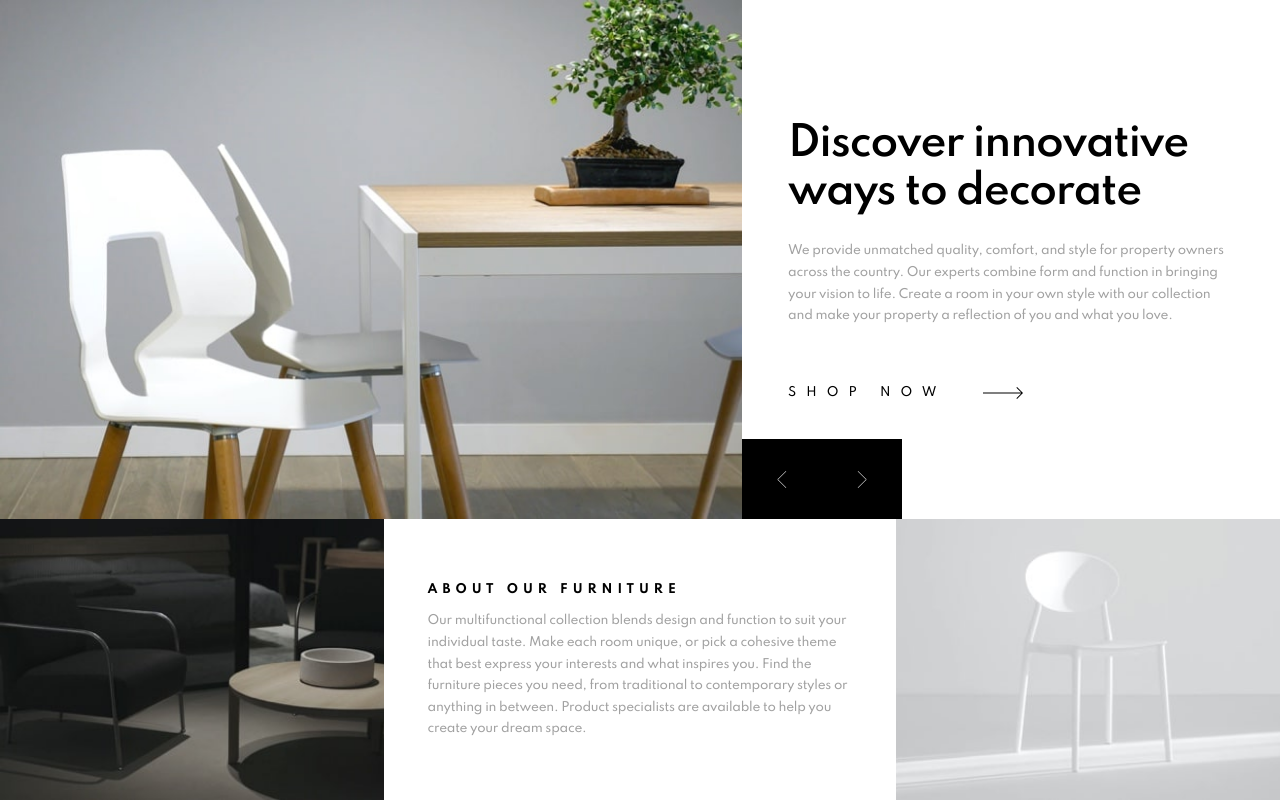
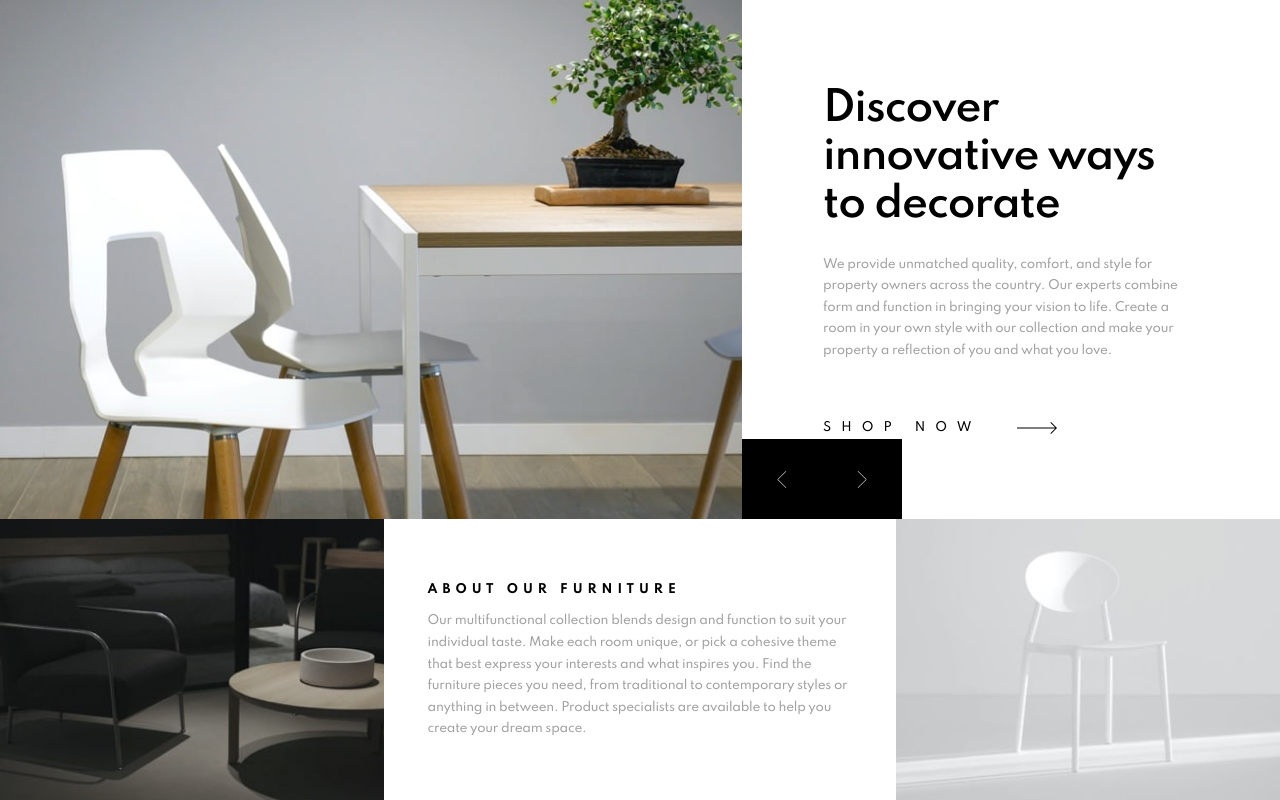
Before and after one commit to msunji/room-homepage, a React (Create React App) app: page / in a window 1280 px wide. Built offline with nearby package versions, Linux system fonts and the light colour scheme.

Commit message:
Made slide body text container more narrow on desktop

```diff
--- a/src/components/slides/Slides.js
+++ b/src/components/slides/Slides.js
@@ -10,6 +10,14 @@ import {
   SlideControls,
   ShopNowText,
 } from "./SlideParts";
+import styled from "styled-components";
+import breakpoints from "../../styles/breakpoints";
+
+const SlidesContainer = styled(Container)`
+  @media screen and ${breakpoints.lg} {
+    width: 70%;
+  }
+`;
 
 const Slide = ({
   header,
@@ -32,14 +40,14 @@ const Slide = ({
           </div>
         </SlideControls>
         <SlideText>
-          <Container>
+          <SlidesContainer>
             <h1 className="slide-header">{header}</h1>
             <p className="slide-body">{body}</p>
             <ShopNowText>
               <h3>Shop Now</h3>
               <ArrowRight />
             </ShopNowText>
-          </Container>
+          </SlidesContainer>
         </SlideText>
       </ControlsContainer>
     </SlideGrid>
```
